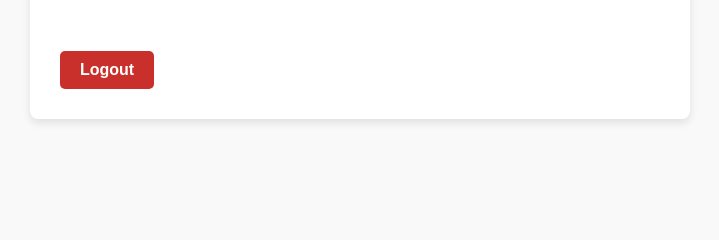
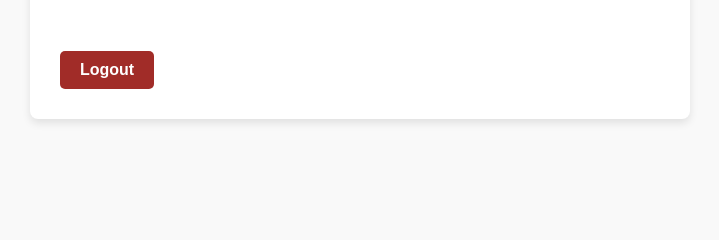
Before and after one commit to fahmidl/app-sso, a Flask app: template templates/profile.html in a window 1280 px wide, with the pointer over the restyled element. Shown: the part 344-584 px from the top of the page, without its empty margins (280-999 px from the left). Run offline with Flask 3, Linux system fonts and the light colour scheme; the template is opened without the code that fills it, so the values that code supplies are empty.

Commit message:
style: Mengubah warna tombol logout

```diff
--- a/templates/profile.html
+++ b/templates/profile.html
@@ -22,7 +22,7 @@
             margin-top: 15px; /* Memberi sedikit jarak dari atas */
         }
         .button:hover {
-            background-color: #c9302c;
+            background-color: #a12c28;
         }
     </style>
 </head>
```
